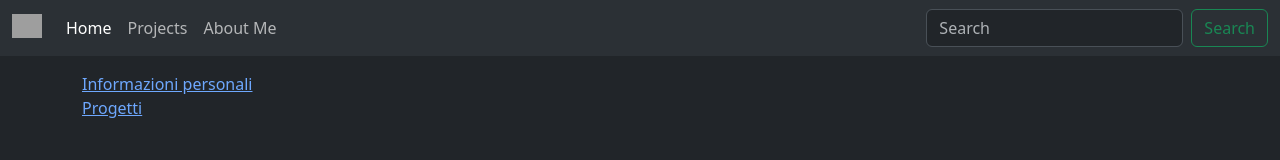
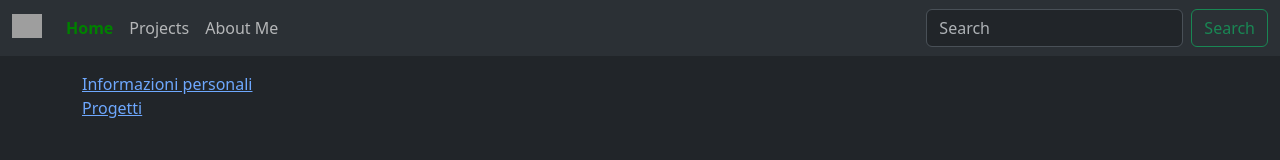
Before and after one commit to giovannitamburini/vite-boolfolio, a Vue app: page / in a window 1280 px wide. Shown: the top 160 px of the page. Built offline with nearby package versions, Linux system fonts and the light colour scheme; grey boxes are pictures that could not be loaded.

Commit message:
added a basic style of class "router-link-active"

```diff
--- a/src/components/AppHeader.vue
+++ b/src/components/AppHeader.vue
@@ -26,7 +26,7 @@ export default {
             <div class="collapse navbar-collapse" id="navbarSupportedContent">
                 <ul class="navbar-nav me-auto mb-2 mb-lg-0">
                     <li class="nav-item">
-                        <router-link class="nav-link active" aria-current="page" :to="{ name: 'home' }">Home</router-link>
+                        <router-link class="nav-link" aria-current="page" :to="{ name: 'home' }">Home</router-link>
                     </li>
                     <li class="nav-item">
                         <router-link class="nav-link" :to="{ name: 'projects.index' }">Projects</router-link>
@@ -44,4 +44,9 @@ export default {
     </nav>
 </template>
 
-<style lang="scss" scoped></style>
+<style lang="scss" scoped>
+.router-link-active {
+    font-weight: 600;
+    color: green;
+}
+</style>
--- a/src/components/ProjectCard.vue
+++ b/src/components/ProjectCard.vue
@@ -70,6 +70,7 @@ export default {
         <ul class="list-group list-group-flush">
             <li class="list-group-item">Slug: {{ project.slug }}</li>
         </ul>
+        <a href="#" class="btn btn-primary">Go somewhere</a>
     </div>
 </template>
 
```
